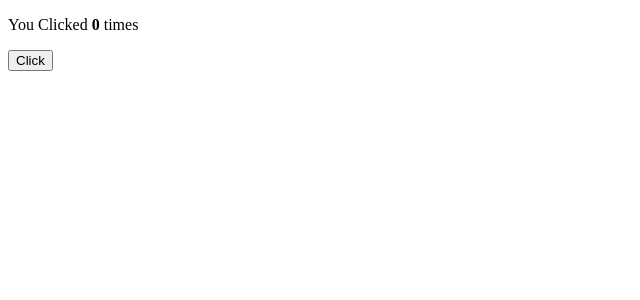
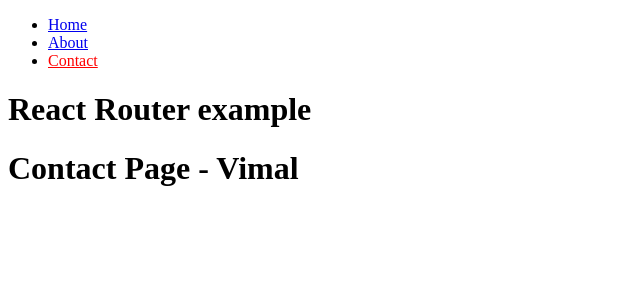
Before and after one commit to vimalprogrammer/React-basics, a React (Create React App) app: page /contact in a window 1280 px wide. Shown: the top 300 px of the page, without its empty margins (0-640 px from the left). Built offline with nearby package versions, Linux system fonts and the light colour scheme.

Commit message:
React Router expalined

```diff
--- a/package.json
+++ b/package.json
@@ -8,6 +8,7 @@
     "@testing-library/user-event": "^12.1.10",
     "react": "^17.0.2",
     "react-dom": "^17.0.2",
+    "react-router-dom": "^5.2.0",
     "react-scripts": "4.0.3",
     "web-vitals": "^1.0.1"
   },
--- /dev/null
+++ b/src/About.js
@@ -0,0 +1,14 @@
+import React from 'react';
+import reactDom from 'react-dom';
+
+class About extends React.Component{
+    render()
+    {
+        return(
+            <div>
+                <h1>About Page - Vimal</h1>
+            </div>
+        )
+    }
+}
+export default About;
--- /dev/null
+++ b/src/Contact.js
@@ -0,0 +1,14 @@
+import React from 'react';
+import reactDom from 'react-dom';
+
+class Contact extends React.Component{
+    render()
+    {
+        return(
+            <div>
+                <h1>Contact Page - Vimal</h1>
+            </div>
+        )
+    }
+}
+export default Contact;
--- /dev/null
+++ b/src/Home.js
@@ -0,0 +1,14 @@
+import React from 'react';
+import reactDom from 'react-dom';
+
+class Home extends React.Component{
+    render()
+    {
+        return(
+            <div>
+                <h1>Home Page - Vimal</h1>
+            </div>
+        )
+    }
+}
+export default Home;
--- /dev/null
+++ b/src/Notfound.js
@@ -0,0 +1,5 @@
+import React from 'react';
+
+const Error=()=> <h1>404 Not found</h1>
+
+export default Error;
--- a/src/index.js
+++ b/src/index.js
@@ -2,6 +2,14 @@
 import ReactDOM from 'react-dom';
 import './index.css';
 import './App.css';
+import { BrowserRouter as Router, Route, Link, NavLink, Switch } from 'react-router-dom';
+import Home from './Home';
+import About from './About';
+import Contact from './Contact';
+import Notfound from './Notfound';
+
+
+
 /*
 //var add = function()
 let c=12345;
@@ -243,6 +251,7 @@
   ReactDOM.render(<List myarr={myarr}/>,document.getElementById('root'))
 */
 
+/*
 function ReactHooks()
 {
   const[count,updateCount]=useState(0);
@@ -255,3 +264,32 @@
 };
 
 ReactDOM.render(<ReactHooks/>,document.getElementById('root'));
+*/
+
+const routing=(
+  <Router>
+    <div>
+      <ul>
+        <li>
+          <NavLink to="/" exact activeStyle={{color:"red"}}>Home</NavLink>
+        </li>
+        <li>
+          <NavLink to="/about" exact activeStyle={{color:"red"}}>About</NavLink>
+        </li>
+        <li>
+          <NavLink to="/contact" exact activeStyle={{color:"red"}}>Contact</NavLink>
+        </li>
+      </ul>
+
+      <h1>React Router example</h1>
+      <Switch>
+      <Route exact path="/" component={Home}/>
+      <Route exact path="/about" component={About}/>
+      <Route exact path="/contact" component={Contact}/>
+      <Route component={Notfound}/>
+      </Switch>
+    </div>
+  </Router>
+
+)
+ReactDOM.render(routing,document.getElementById('root'));
```
Also changed, not shown: 1 other file (tests, documents, lock files or other folders).
